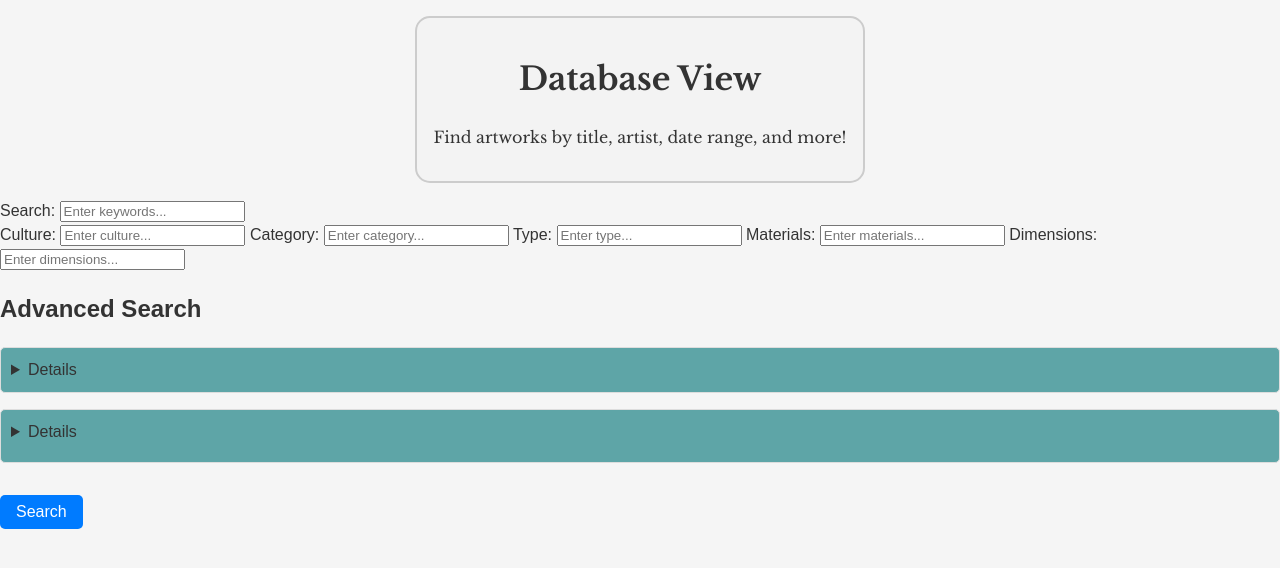
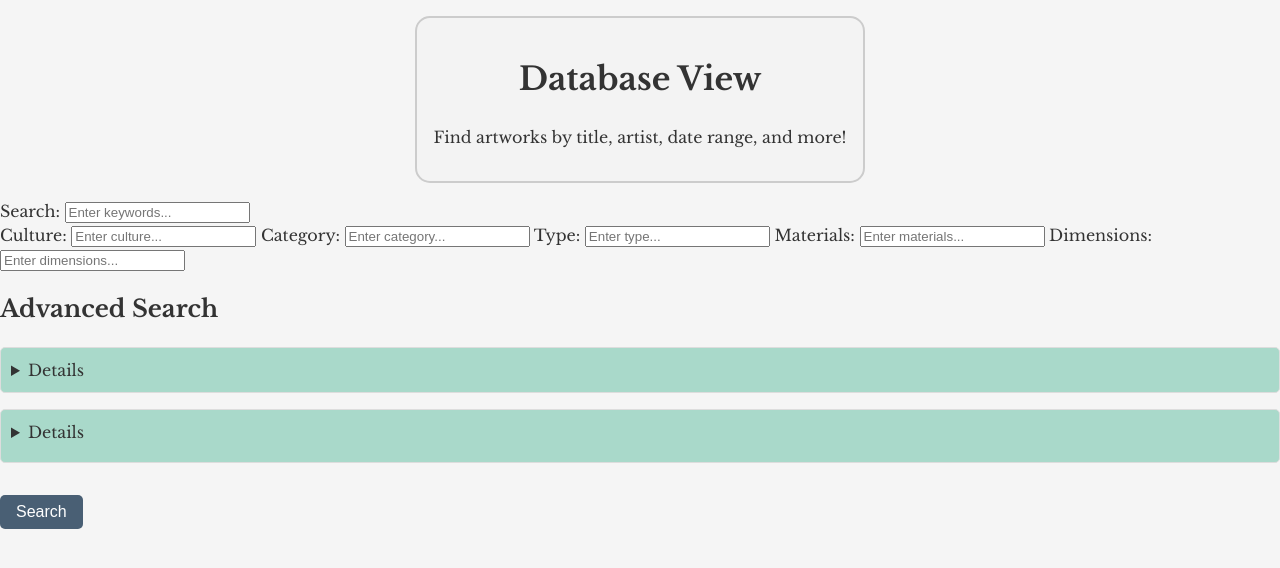
Before and after one commit to bn0367/databases-website, a PHP site: page / in a window 1280 px wide. Shown: the top 568 px of the page. Run offline with PHP 8.4, Linux system fonts and the light colour scheme.

Commit message:
change colors

```diff
--- a/style.css
+++ b/style.css
@@ -57,7 +57,7 @@ details[open] summary {
     gap: 10px;
     padding: 10px;
     margin-top: 10px;
-    background-color: #5ea5a7;
+    background-color: #a9d9ca;
     border: 1px solid #ddd;
     border-radius: 5px;
 }
@@ -77,7 +77,7 @@ details[open] summary {
     flex-direction: column;
     gap: 0.5rem;
     padding: 10px;
-    background-color: #5ea5a7;
+    background-color: #a9d9ca;
     border: 1px solid #ddd;
     border-radius: 5px;
 }
@@ -96,14 +96,14 @@ button[type="submit"] {
     padding: 0.5rem 1rem;
     font-size: 1rem;
     color: #fff;
-    background-color: #007BFF;
+    background-color: #495f74;
     border: none;
     border-radius: 5px;
     cursor: pointer;
 }
 
 button[type="submit"]:hover {
-    background-color: #5ea5a7;
+    background-color: #344559;
 }
 
 .card {
@@ -114,7 +114,7 @@ button[type="submit"]:hover {
 
 body {
     margin: 0;
-    font-family: Arial, sans-serif;
+    font-family: 'Libre Baskerville', serif;
     background-color: #f5f5f5; /* Change this to your desired color */
     color: #333;
     line-height: 1.5;
```
